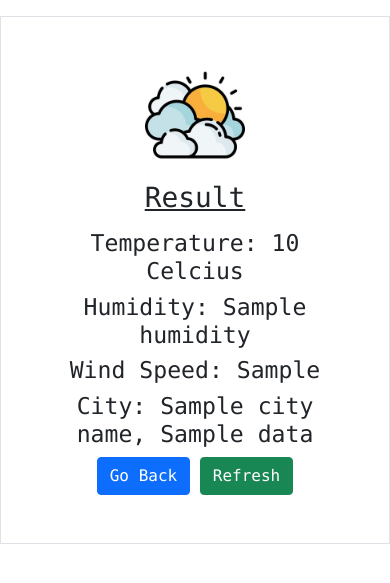
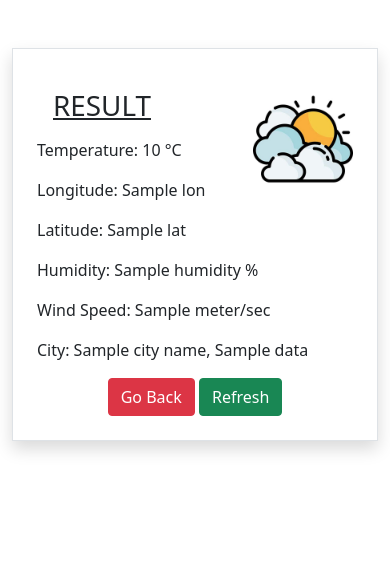
Before and after one commit to chiragtaneja1/Weather-App-Flask, a Flask app: template templates/result.html in a window 390 px wide. Shown: the top 583 px of the page. Run offline with Flask 2, Linux system fonts and the light colour scheme; the template is opened without the code that fills it: most values are stand-ins (such as "Sample title", 1, 10 or a date in 2020).

Commit message:
add data & make responsive

```diff
--- a/app.py
+++ b/app.py
@@ -23,10 +23,11 @@ def get_index():
 
         data = {
             "temp" : round(result["main"]["temp"] - 273.15),
+            "lon" : result["coord"]["lon"],
+            "lat" : result["coord"]["lat"],
             "humidity" : result["main"]["humidity"],
             "wind_speed" : result["wind"]["speed"],
             "country_name" : result["sys"]["country"]
-
         }
 
         return render_template("result.html", data=data, city_name=city_name)
--- a/templates/result.html
+++ b/templates/result.html
@@ -1,24 +1,27 @@
 {% extends "base.html" %}
-
 {% block content %}
 
+<div class="container">
     <div class="row">
         <div class="col-md-6 mx-auto">
+            <div class="mt-5 p-4 shadow border bg-white">
+                <img src="/images/logo.png" alt="weather logo" width="100" height="100" class="float-end">
+                <u><h1 class="m-3">RESULT</h1></u>
 
-            <div class="text-center font-monospace border mt-3 p-5">
-                <img src="/images/logo.png" alt="weather logo" width="100" height="100">
-                <u><h1 class="m-3">Result</h1></u>
+                <p>Temperature: {{ data["temp"] }} °C</p>
+                <p>Longitude: {{ data["lon"] }}</p>
+                <p>Latitude: {{ data["lat"] }}</p>
+                <p>Humidity: {{ data["humidity"] }} %</p>
+                <p>Wind Speed: {{ data["wind_speed"] }} meter/sec</p>
+                <p>City: {{ city_name }}, {{ data["country_name"] }}</p>
 
-                <h3>Temperature: {{ data["temp"] }} Celcius</h3>
-                <h3>Humidity: {{ data["humidity"] }}</h3>
-                <h3>Wind Speed: {{ data["wind_speed"] }}</h3>
-                <h3>City: {{ city_name }}, {{ data["country_name"] }}</h3>
-
-                <a href="/" class="btn btn-primary">Go Back</a>
-                <button class="btn btn-success" onClick="window.location.reload();">Refresh</button>
+                <div class="text-center">
+                    <a href="/" class="btn btn-danger">Go Back</a>
+                    <button class="btn btn-success" onClick="window.location.reload();">Refresh</button>
+                </div>
             </div>
-
         </div>
     </div>
+</div>
 
 {% endblock %}
```
Also changed, not shown: templates/index.html (+9 -12 lines).
